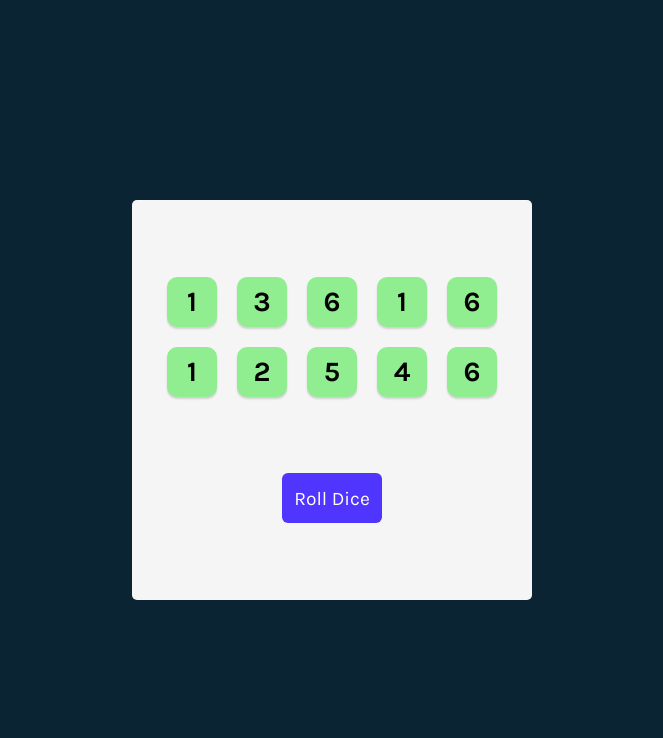
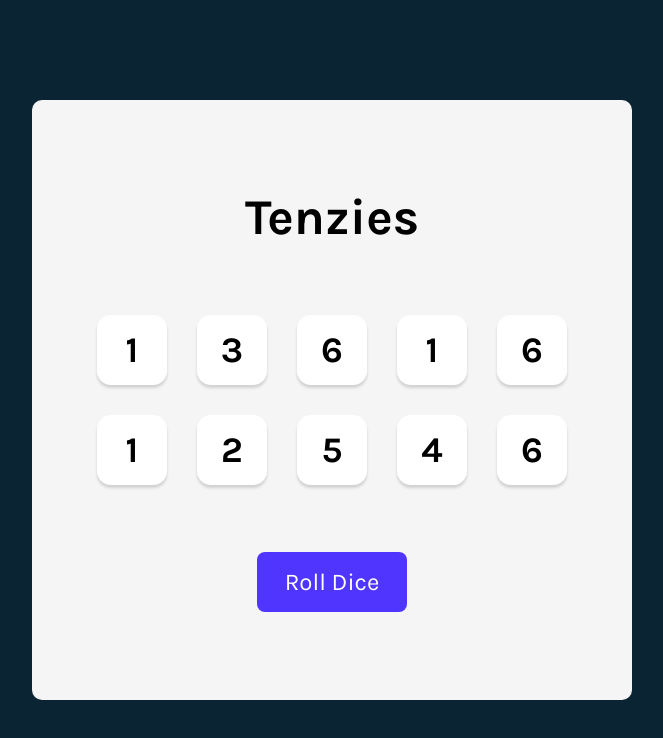
Before and after one commit to UmangAgarwal257/React, a React (Vite) app in the folder Tenzies/: page / in a window 1280 px wide. Shown: the top 738 px of the page, without its empty margins (308-971 px from the left). Built offline with nearby package versions, Linux system fonts and the light colour scheme.

Commit message:
Tenzies completed

```diff
--- a/Tenzies/package.json
+++ b/Tenzies/package.json
@@ -12,6 +12,7 @@
   "dependencies": {
     "nanoid": "^5.1.2",
     "react": "^19.0.0",
+    "react-confetti": "^6.3.0",
     "react-dom": "^19.0.0"
   },
   "devDependencies": {
--- a/Tenzies/src/App.jsx
+++ b/Tenzies/src/App.jsx
@@ -1,30 +1,64 @@
 import { useState } from "react";
 import Die from "./components/Die";
 import { nanoid } from "nanoid";
+import Confetti from "react-confetti";
 
 export default function App() {
-  const [dice, setDice] = useState(generateAllNewDice());
+  const [dice, setDice] = useState(() => generateAllNewDice());
+
+  const gameWon =
+    dice.every((die) => die.isHeld) &&
+    dice.every((die) => die.value === dice[0].value);
 
   function generateAllNewDice() {
     return new Array(10).fill(0).map(() => ({
       value: Math.ceil(Math.random() * 6),
-      isHeld: true,
+      isHeld: false,
       id: nanoid(),
     }));
   }
+
+  function hold(id) {
+    setDice((oldDice) =>
+      oldDice.map((die) =>
+        die.id === id ? { ...die, isHeld: !die.isHeld } : die
+      )
+    );
+  }
+
   function rollDice() {
-    setDice(generateAllNewDice());
+    setDice(
+      gameWon
+        ? generateAllNewDice()
+        : (oldDice) =>
+            oldDice.map((die) =>
+              die.isHeld ? die : { ...die, value: Math.ceil(Math.random() * 6) }
+            )
+    );
   }
 
   const diceElements = dice.map((diceObj) => (
-    <Die key={diceObj.id} value={diceObj.value} isHeld={diceObj.isHeld} />
+    <Die
+      key={diceObj.id}
+      value={diceObj.value}
+      isHeld={diceObj.isHeld}
+      hold={hold}
+      id={diceObj.id}
+    />
   ));
 
   return (
     <main>
+      {gameWon && <Confetti />}
+      <div aria-live="polite" className="sr-only">
+        {gameWon && (
+          <p>Congratulations! You won! Press New Game to start again.</p>
+        )}
+      </div>
+      <h1 className="title">Tenzies</h1>
       <div className="dice-container">{diceElements}</div>
       <button className="roll-dice" onClick={rollDice}>
-        Roll Dice
+        {gameWon ? "New Game" : "Roll Dice"}
       </button>
     </main>
   );
--- a/Tenzies/src/components/Die.jsx
+++ b/Tenzies/src/components/Die.jsx
@@ -1,9 +1,19 @@
-// eslint-disable-next-line react/prop-types
-export default function Die({ value, isHeld }) {
+/* eslint-disable react/prop-types */
+export default function Die(props) {
+  const styles = {
+    backgroundColor: props.isHeld ? "#59E391" : "white",
+  };
+
   return (
     <>
-      <button style={{ backgroundColor: isHeld ? "lightgreen" : undefined }}>
-        {value}
+      <button
+        onClick={() => props.hold(props.id)}
+        style={styles}
+        aria-pressed={props.isHeld}
+        aria-label={`Die with value ${props.value},
+            ${props.isHeld ? "held" : "not held"}`}
+      >
+        {props.value}
       </button>
     </>
   );
--- a/Tenzies/src/index.css
+++ b/Tenzies/src/index.css
@@ -17,24 +17,30 @@ body {
 div#root {
   height: 100%;
   width: 100%;
-  max-height: 400px;
-  max-width: 400px;
+  max-height: 600px;
+  max-width: 600px;
 }
 
 main {
   background-color: #f5f5f5;
   height: 100%;
-  border-radius: 5px;
+  border-radius: 10px;
   display: flex;
   flex-direction: column;
   justify-content: space-evenly;
   align-items: center;
+  padding: 20px;
+}
+
+.title {
+  font-size: 50px;
+  margin: 0;
 }
 
 .dice-container {
   display: grid;
   grid-template: auto auto / repeat(5, 1fr);
-  gap: 20px;
+  gap: 30px;
 }
 
 button {
@@ -43,22 +49,34 @@ button {
 }
 
 .dice-container button {
-  height: 50px;
-  width: 50px;
-  box-shadow: 0px 2px 2px rgba(0, 0, 0, 0.15);
-  border-radius: 10px;
+  height: 70px;
+  width: 70px;
+  box-shadow: 0px 3px 3px rgba(0, 0, 0, 0.15);
+  border-radius: 14px;
   border: none;
   background-color: white;
-  font-size: 1.75rem;
+  font-size: 2.25rem;
   font-weight: bold;
 }
 
 button.roll-dice {
-  height: 50px;
-  width: 100px;
+  height: 60px;
+  width: 150px;
   border: none;
-  border-radius: 6px;
+  border-radius: 8px;
   background-color: #5035ff;
   color: white;
-  font-size: 1.2rem;
+  font-size: 1.5rem;
 }
+
+.sr-only {
+  position: absolute;
+  width: 1px;
+  height: 1px;
+  padding: 0;
+  margin: -1px;
+  overflow: hidden;
+  clip: rect(0, 0, 0, 0);
+  white-space: nowrap;
+  border: 0;
+}
```
Also changed, not shown: 1 other file (tests, documents, lock files or other folders).
